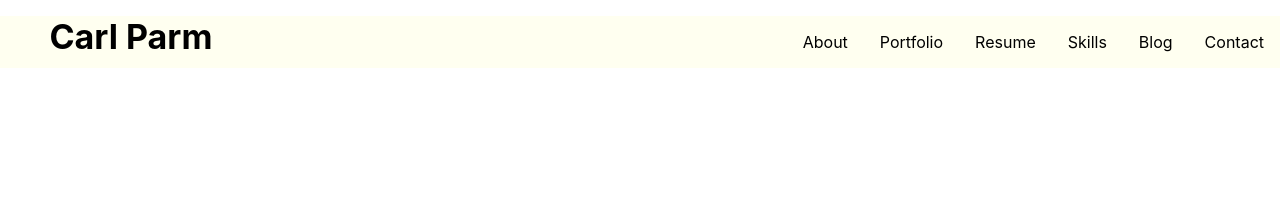
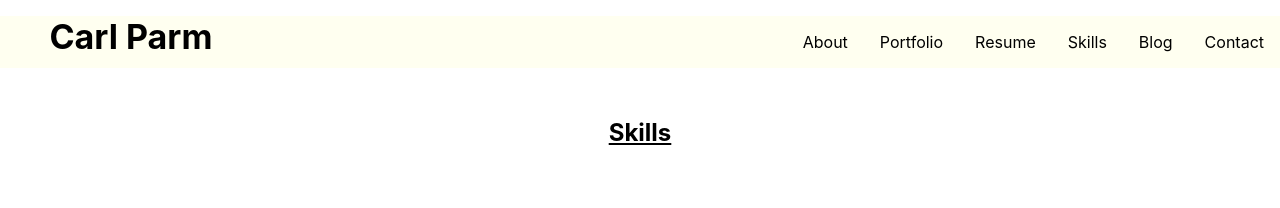
Before and after one commit to cjp34/Personal-Website, a React (Create React App) app: page /skills in a window 1280 px wide. Shown: the top 208 px of the page. Built offline with nearby package versions, Linux system fonts and the light colour scheme.

Commit message:
skills route & container

```diff
--- a/src/App.js
+++ b/src/App.js
@@ -5,6 +5,7 @@ import Navbar from './components/Navbar'
 import Contact from './containers/Contact'
 import About from './containers/About'
 import Portfolio from './containers/Portfolio'
+import Skills from './containers/Skills'
 
 class App extends React.Component {
   constructor() {
@@ -23,6 +24,7 @@ class App extends React.Component {
           <Route path='/about/' render={() => <About/> }/>
           <Route path='/contact/' render={() => <Contact/> }/>
           <Route path='/portfolio/' render={() => <Portfolio/>}/>
+          <Route path='/skills/' render={() => <Skills/>}/>
         </Switch>
       </Router>
 
--- /dev/null
+++ b/src/containers/Skills.js
@@ -0,0 +1,16 @@
+import React from 'react';
+import '../App.css';
+
+
+
+const Skills= () => {
+
+
+    return(
+        <div>
+            <h2 class='sectionHeaders'>Skills</h2>
+        </div>
+    )
+}
+
+export default Skills;
```
